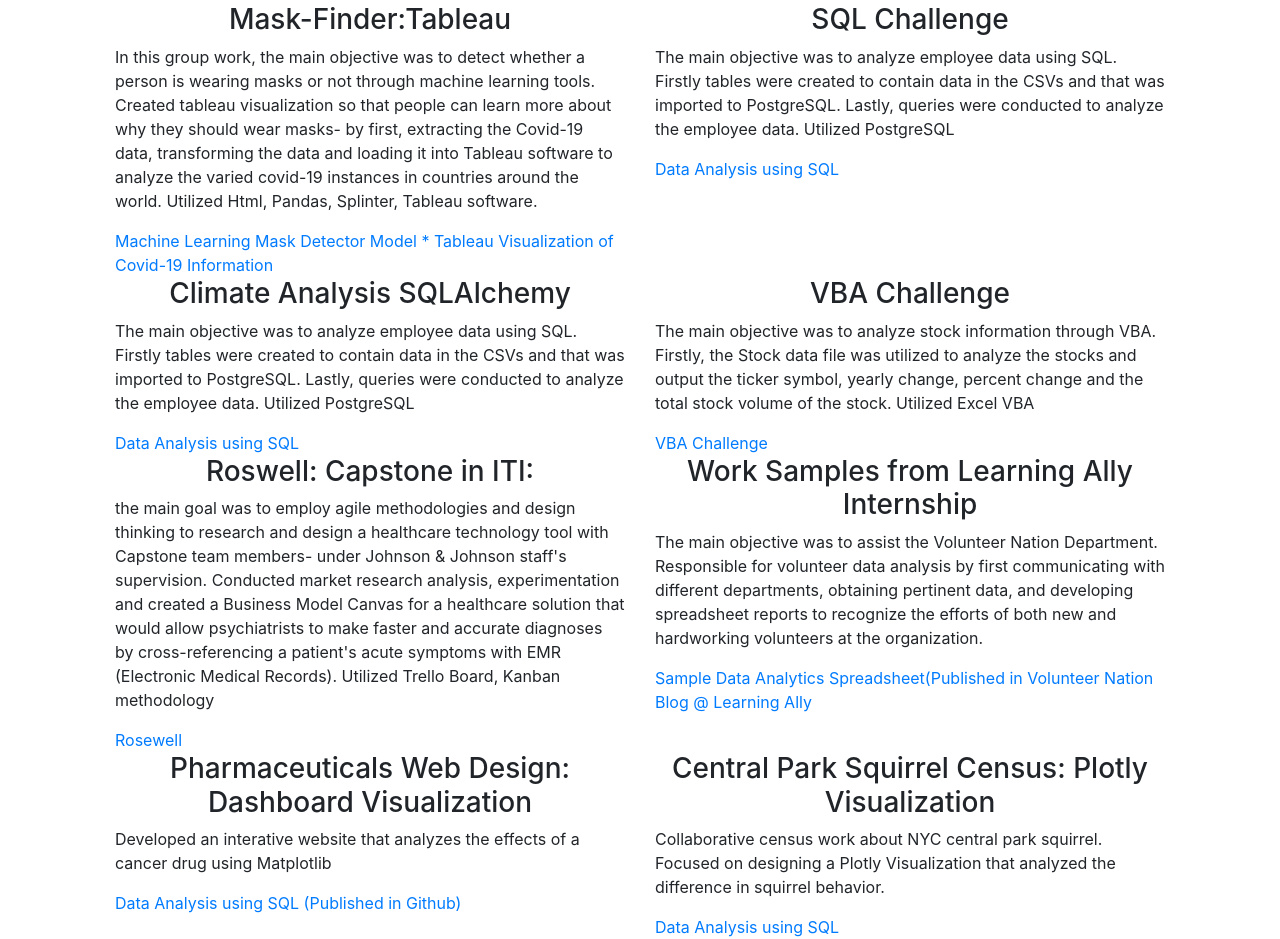
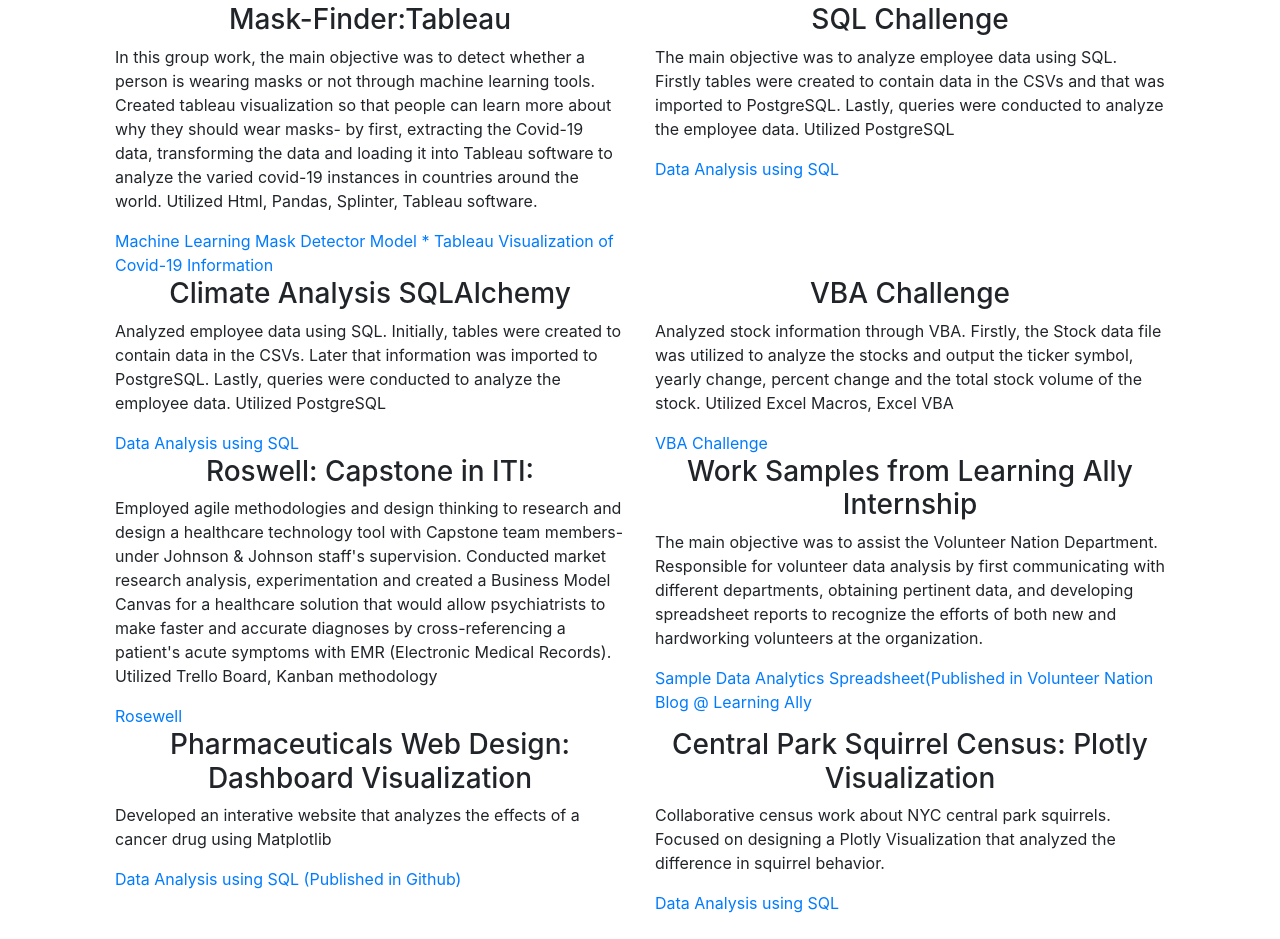
Before and after one commit to sherinmatt/SherinM, a plain HTML site: page Projects.html in a window 1280 px wide. Shown: the part 180-1119 px from the top of the page. After the commit the page ends 1095 px from the top, so only its background shows below. Drawn offline with nearby package versions, Linux system fonts and the light colour scheme.

Commit message:
Making changes to projects page

```diff
--- a/Projects.html
+++ b/Projects.html
@@ -83,9 +83,9 @@
          </div>
 
         <div class = "col-lg-6 col-sm-12">
-              <h3 class = "text-center"> Climate Analysis SQLAlchemy</h3>
-              <P>The main objective was to analyze employee data using SQL.
-                Firstly tables were created to contain data in the CSVs and that was imported to PostgreSQL. Lastly, queries were conducted to analyze the employee data.
+              <h3 class = "text-center">Climate Analysis SQLAlchemy</h3>
+              <P>Analyzed employee data using SQL.
+                Initially, tables were created to contain data in the CSVs. Later that information was imported to PostgreSQL. Lastly, queries were conducted to analyze the employee data.
                 Utilized PostgreSQL
                 </P>
             <a href="https://github.com/sherinmatt/Climate_Analysis_Sqlalchemy.git"> Data Analysis using SQL</a>
@@ -96,11 +96,11 @@
 
 
             <div class = "col-lg-6 col-sm-12">
-              <h3 class = "text-center"> VBA Challenge</h3>
+              <h3 class = "text-center">VBA Challenge</h3>
 
-     <p>The main objective was to analyze stock information through VBA.
+     <p>Analyzed stock information through VBA.
       Firstly, the Stock data file was utilized to analyze the stocks and output the ticker symbol, yearly change, percent change and the total stock volume of the stock.
-      Utilized Excel VBA
+      Utilized Excel Macros, Excel VBA
       </p>
       <a href="https://github.com/sherinmatt/Vba_Challenge"> VBA Challenge</a>
            </div>
@@ -108,8 +108,8 @@
 
 
     <div class = "col-lg-6 col-sm-12">
-                <h3 class = "text-center"> Roswell: Capstone in ITI: </h3>
-                <p> the main goal was to employ agile methodologies and design thinking to research and design a healthcare technology tool with Capstone team members- under Johnson & Johnson staff's supervision.
+                <h3 class = "text-center">Roswell: Capstone in ITI: </h3>
+                <p> Employed agile methodologies and design thinking to research and design a healthcare technology tool with Capstone team members- under Johnson & Johnson staff's supervision.
                   Conducted market research analysis, experimentation and created a Business Model Canvas for a healthcare solution that would allow psychiatrists to make faster and accurate diagnoses by cross-referencing a patient's acute symptoms with EMR (Electronic Medical Records).
                   Utilized Trello Board, Kanban methodology
                 </p>
@@ -118,7 +118,7 @@
 
 
     <div class = "col-lg-6 col-sm-12">
-              <h3 class = "text-center"> Work Samples from Learning Ally Internship </h3>
+              <h3 class = "text-center">Work Samples from Learning Ally Internship </h3>
               <p> The main objective was to assist the Volunteer Nation Department.
                 Responsible for volunteer data analysis by first communicating with different departments, obtaining pertinent data, and developing spreadsheet reports to recognize the efforts of both new and hardworking volunteers at the organization.
                  </p>
@@ -127,7 +127,7 @@
 
 
 <div class = "col-lg-6 col-sm-12">
-  <h3 class = "text-center"> Pharmaceuticals Web Design: Dashboard Visualization</h3>
+  <h3 class = "text-center">Pharmaceuticals Web Design: Dashboard Visualization</h3>
   <P>Developed an interative website that analyzes the effects of a cancer drug using Matplotlib
 </P>
 <a href="https://github.com/sherinmatt/Pharmaceuticals-Web-Design.git"> Data Analysis using SQL (Published in  Github)</a>
@@ -135,8 +135,8 @@
 </div>
 
 <div class = "col-lg-6 col-sm-12">
-  <h3 class = "text-center"> Central Park Squirrel Census: Plotly Visualization</h3>
-  <P> Collaborative census work about NYC central park squirrel. Focused on designing a Plotly Visualization that analyzed the difference in squirrel behavior.
+  <h3 class = "text-center">Central Park Squirrel Census: Plotly Visualization</h3>
+  <P> Collaborative census work about NYC central park squirrels. Focused on designing a Plotly Visualization that analyzed the difference in squirrel behavior.
 </P>
 <a href="https://github.com/WilliamRoll/Central-Park-Squirrel-Census.git"> Data Analysis using SQL</a>
 
```
